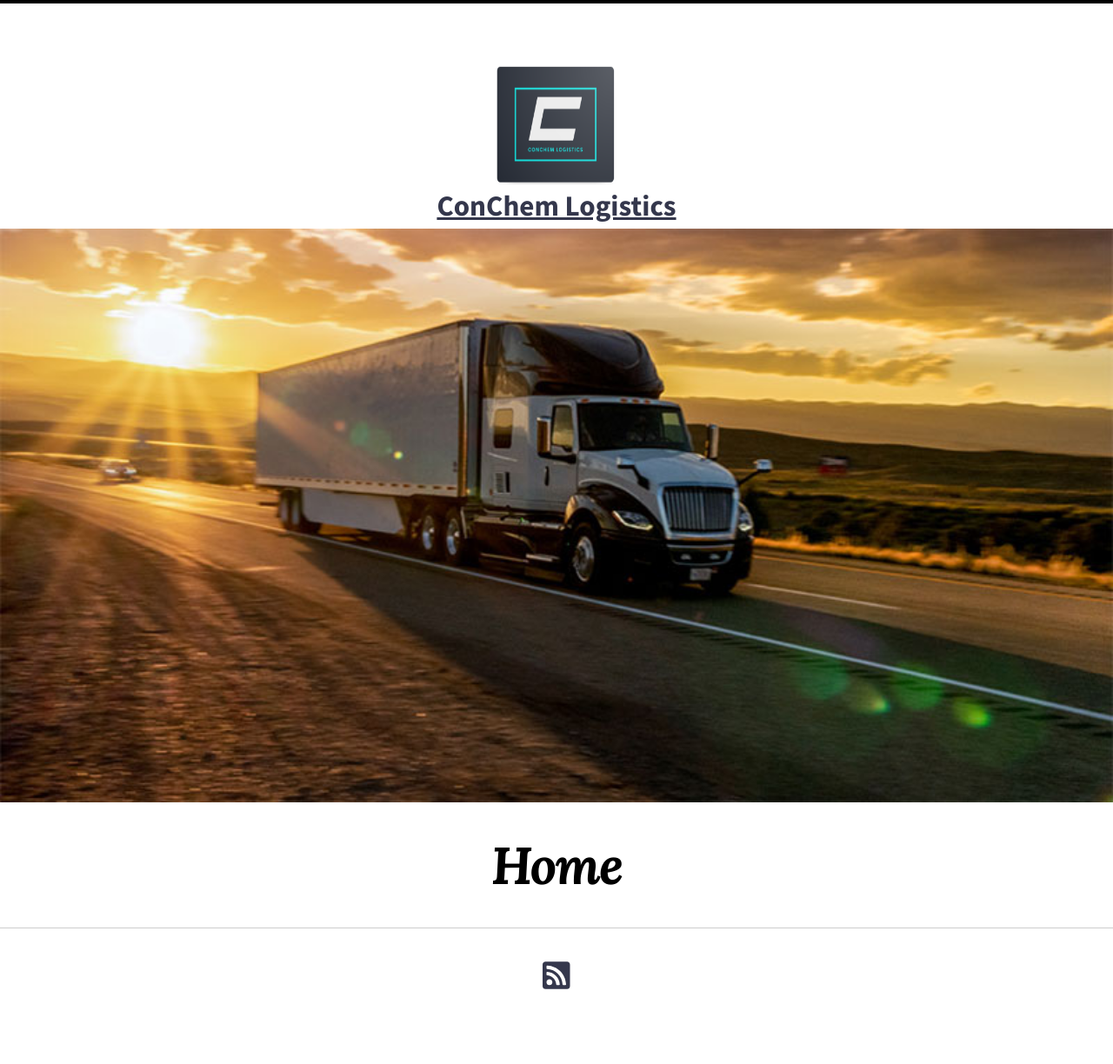
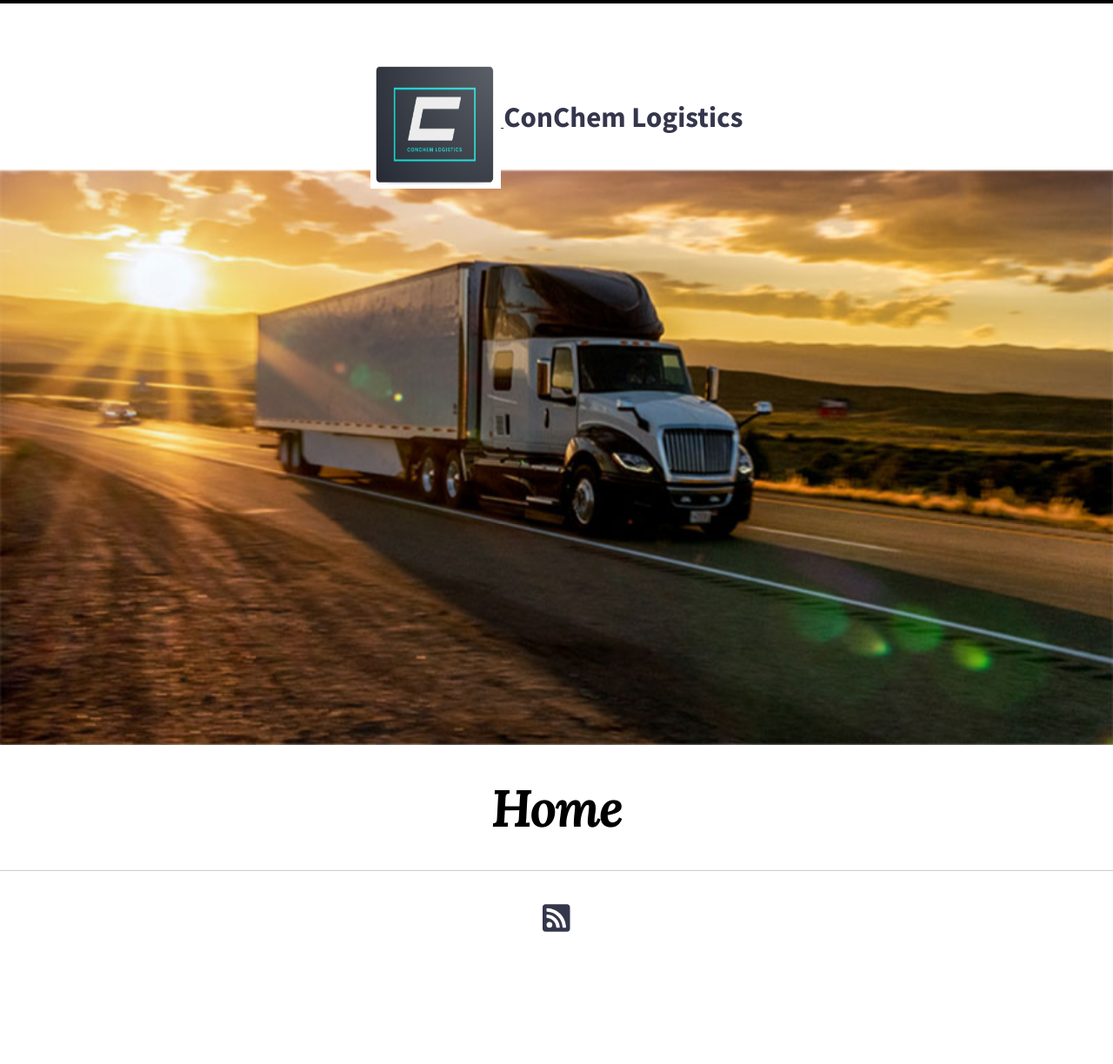
Before and after one commit to jaydurant/ConChemLogisticsWeb, a Jekyll site: the page built from index.md, in a window 1280 px wide. Shown: the whole page at 87% size. Built offline with Jekyll 4.4.1, drawn with Linux system fonts in a browser that asks for light colours; nearby versions of some CDN libraries; after the commit the page ends 1157 px from its top, so only the background shows below that.

Commit message:
Add fixes to title

```diff
--- a/_includes/masthead.html
+++ b/_includes/masthead.html
@@ -3,7 +3,7 @@
     {% if site.logo %}
       <a href="{{ '/' | relative_url }}" class="site-logo" rel="home" title="{{ site.title }}">
         <img src="{{ site.logo | relative_url }}" class="site-logo-img animated fadeInDown" alt="{{ site.title }}">
-        <h1>{{site.title}}</h1>
+        <h1 style="display: inline-block;">{{site.title}}</h1>
       </a>
     {% endif %}
     {% assign page_image = page.image.path | default: page.image %}
```
